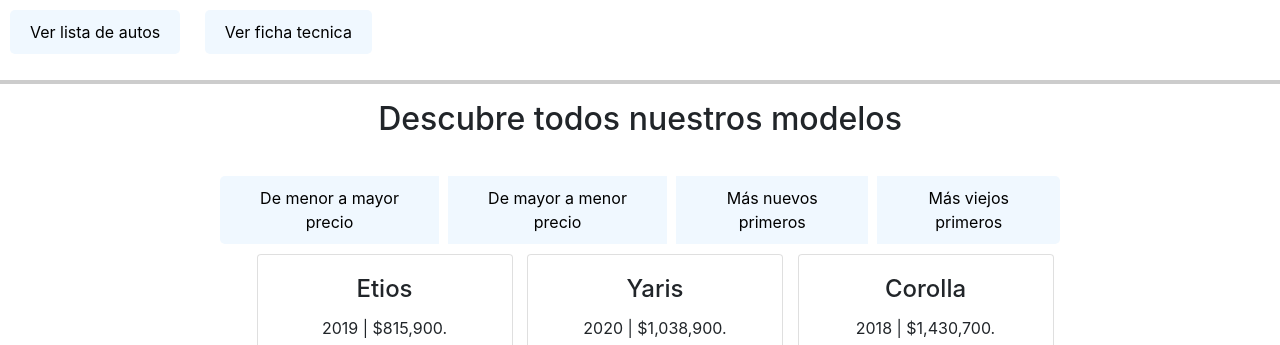
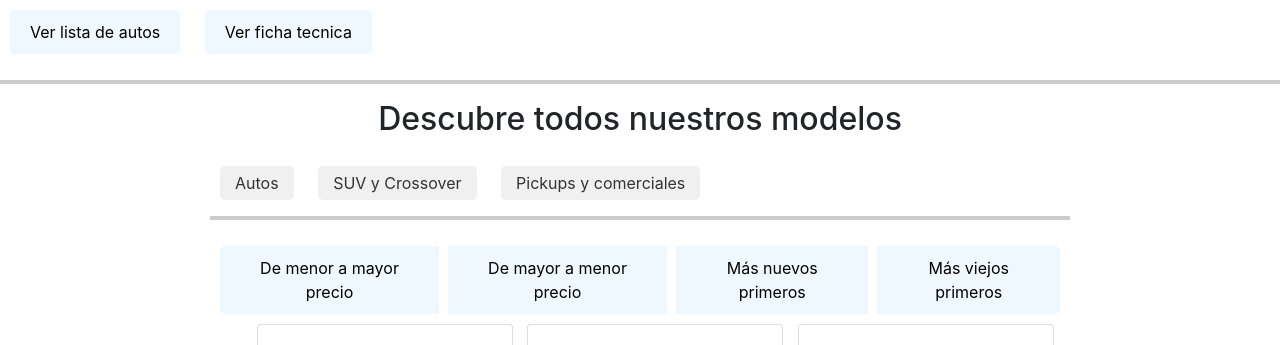
Before and after one commit to Fedemramos/Backend-y-API-de-aplicacion, a Django app: page /modelos/ in a window 1280 px wide. Shown: the top 345 px of the page. Run offline with Django 5.2, Linux system fonts and the light colour scheme; data comes from the database, SQL or seed files in the repository; some libraries are stand-ins or nearby versions.

Commit message:
Update change car_list.html

```diff
--- a/concesionario/templates/car_list.html
+++ b/concesionario/templates/car_list.html
@@ -5,12 +5,20 @@
 {% block content %}
 
 <section class= "botones">
+ <article class="segmentacion">
+    <a href="?segment=Auto">Autos</a>
+    <a href="?segment=SUV,Crossover">SUV y Crossover</a>
+    <a href="?segment=Pickup,Comerciales">Pickups y comerciales</a>
+  </article>
+  <hr>
+  <article>
     <div class="btn-group" role="group" aria-label="Default button group">
       <a href="?ordering=price_asc" class="btn btn-light">De menor a mayor precio</a>
       <a href="?ordering=price_desc" class="btn btn-light">De mayor a menor precio</a>
       <a href="?ordering=year_desc" class="btn btn-light">Más nuevos primeros</a>
       <a href="?ordering=year_asc" class="btn btn-light">Más viejos primeros</a>
     </div>
+  </article>
 </section>
 <ul>
     {% for auto in autos %}
```
Lines whose indentation alone changed are shown as unchanged.
